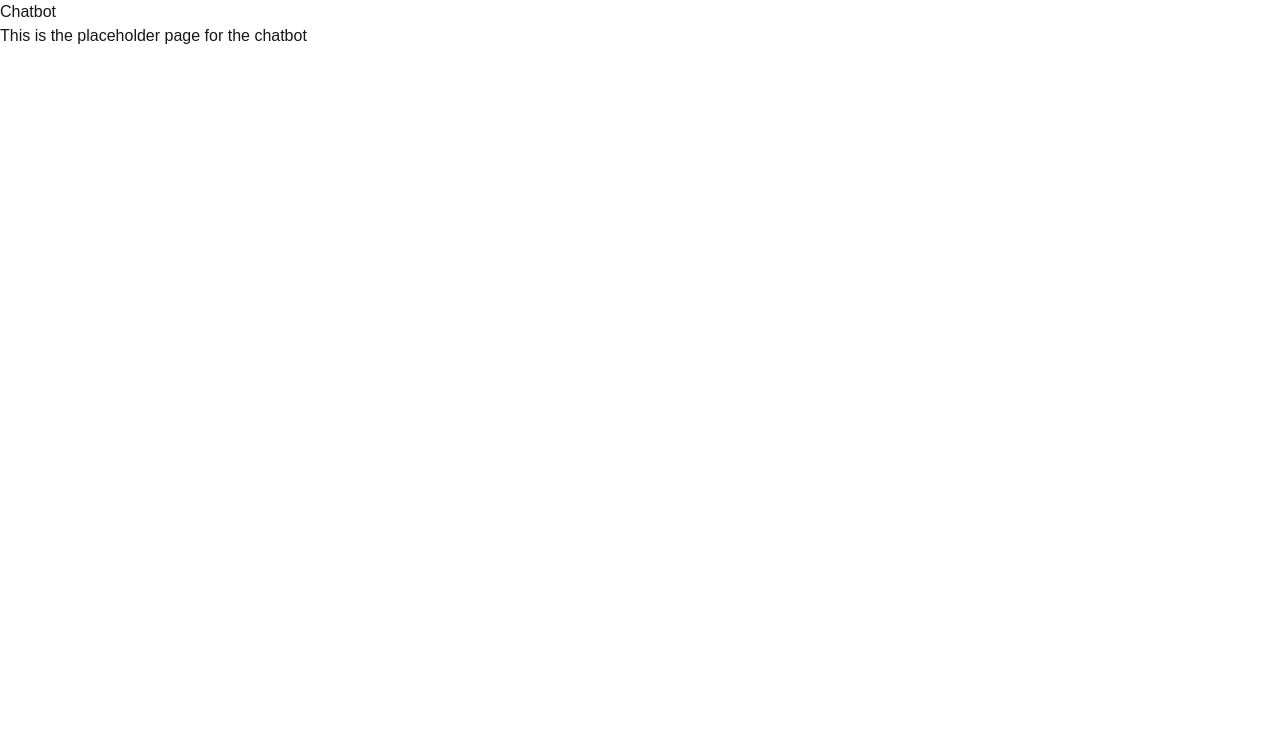
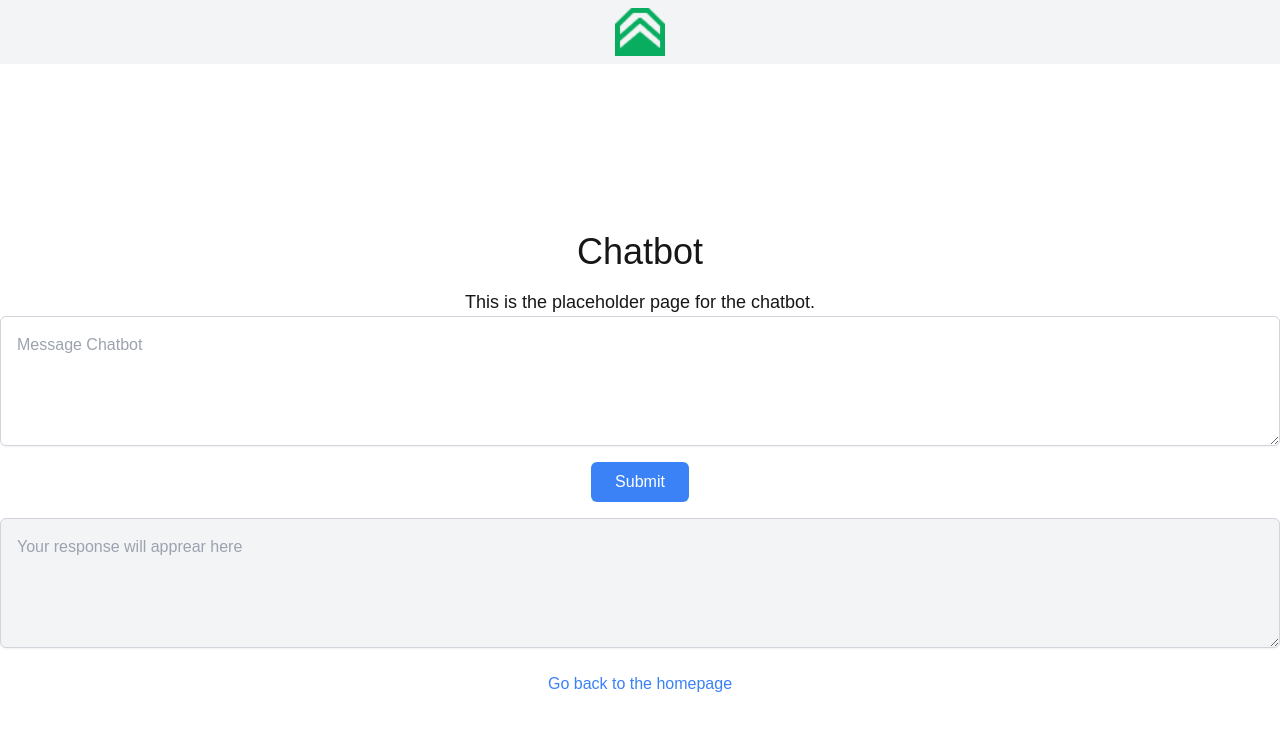
Before and after one commit to samm-47/CAPST, a Next.js app: page /chatbot in a window 1280 px wide. Shown: the top 730 px of the page. Built offline with nearby package versions, Linux system fonts and the light colour scheme.

Commit message:
added new layout files for all pages and added meta data for the website added basic chatbot placeholder

```diff
--- /dev/null
+++ b/app/calculator/calculator_layout.tsx
@@ -0,0 +1,47 @@
+// app/layout.tsx
+"use client"; // Mark this as a Client Component for client-side hooks
+
+import React, { useEffect } from "react";
+import Link from "next/link";
+import Image from "next/image";
+import localFont from "next/font/local";
+import "../globals.css";
+
+// Font setup
+const geistSans = localFont({
+  src: "../fonts/GeistVF.woff",
+  variable: "--font-geist-sans",
+  weight: "100 900",
+});
+const geistMono = localFont({
+  src: "../fonts/GeistMonoVF.woff",
+  variable: "--font-geist-mono",
+  weight: "100 900",
+});
+
+export default function ClientLayout({ children }: { children: React.ReactNode }) {
+  useEffect(() => {
+    // Any client-side logic can go here (e.g., analytics)
+  }, []);
+
+  return (
+    <div className={`${geistSans.variable} ${geistMono.variable} antialiased`}>
+      {/* Top navigation bar with logo */}
+      <div className="bg-gray-100 h-16 flex items-center justify-center px-8">
+        <Link href="/" passHref>
+          <Image
+            src="/green_expectations_logo.png"
+            alt="Green Expectations Logo"
+            width={50}
+            height={50}
+            className="transition hover:grayscale hover:brightness-90"
+            priority
+          />
+        </Link>
+      </div>
+
+      {/* Main content area */}
+      <main>{children}</main>
+    </div>
+  );
+}
--- a/app/calculator/page.tsx
+++ b/app/calculator/page.tsx
@@ -2,14 +2,31 @@
 import Image from 'next/image';
 import Link from 'next/link';
 import React from 'react';
+// Important for creation of the logo top right
+import Layout from "./calculator_layout"
 
 const CalculatorPage = () => {
   return (
-    <div>
-      <h1>Calculator</h1>
-      <p>This is a basic calculator placeholder page.</p>
-      {/* You can extend this with actual calculator functionality later */}
-    </div>
+
+    <Layout>
+      {/*} CSS grid to center content like home tsx page*/}
+      <div className="grid grid-rows-[20px_1fr_20px] items-center justify-items-center min-h-screen p-8 pb-20 gap-16 sm:p-20">
+        {/* Main content area (centered) */}
+        <main className="flex flex-col gap-8 row-start-2 items-center sm:items-start">
+          <h1 className="text-4xl">Sustainability Calculator</h1>
+          <p className="text-lg mt-4">This is a basic calculator placeholder page.</p>
+          {/* Add a link back to the homepage */}
+          <Link
+            href="/"
+            className="mt-6 rounded-full border border-solid border-black/[.08] transition-colors flex items-center justify-center text-sm sm:text-base h-10 sm:h-12 px-4 sm:px-5 sm:min-w-44 hover:bg-[#f2f2f2]"
+          >
+            Go back to the homepage
+          </Link>
+        </main>
+      </div>
+
+  </Layout>
+
   );
 };
 
--- /dev/null
+++ b/app/chatbot/chatbot_layout.tsx
@@ -0,0 +1,47 @@
+// app/layout.tsx
+"use client"; // Mark this as a Client Component for client-side hooks
+
+import React, { useEffect } from "react";
+import Link from "next/link";
+import Image from "next/image";
+import localFont from "next/font/local";
+import "../globals.css";
+
+// Font setup
+const geistSans = localFont({
+  src: "../fonts/GeistVF.woff",
+  variable: "--font-geist-sans",
+  weight: "100 900",
+});
+const geistMono = localFont({
+  src: "../fonts/GeistMonoVF.woff",
+  variable: "--font-geist-mono",
+  weight: "100 900",
+});
+
+export default function ClientLayout({ children }: { children: React.ReactNode }) {
+  useEffect(() => {
+    // Any client-side logic can go here (e.g., analytics)
+  }, []);
+
+  return (
+    <div className={`${geistSans.variable} ${geistMono.variable} antialiased`}>
+      {/* Top navigation bar with logo */}
+      <div className="bg-gray-100 h-16 flex items-center justify-center px-8">
+        <Link href="/" passHref>
+          <Image
+            src="/green_expectations_logo.png"
+            alt="Green Expectations Logo"
+            width={50}
+            height={50}
+            className="transition hover:grayscale hover:brightness-90"
+            priority
+          />
+        </Link>
+      </div>
+
+      {/* Main content area */}
+      <main>{children}</main>
+    </div>
+  );
+}
--- a/app/chatbot/page.tsx
+++ b/app/chatbot/page.tsx
@@ -1,16 +1,67 @@
 // app/chatbot/page.tsx
+"use client"; // This allows for the use of the useState hooks
 import Image from 'next/image';
 import Link from 'next/link';
-import React from 'react';
+import React, { useState } from 'react'; // Use state is a hook for dynamic states
+import Layout from './chatbot_layout';
 
 const ChatbotPage = () => {
+    // Store/Track user input and response here
+    const [userInput, setUserInput] = useState('');
+    const [response, setResponse] = useState('');
+
+    // Handle Input Changes Dynamically
+    const handleInputChanges = (event:React.ChangeEvent<HTMLTextAreaElement>) => {
+        setUserInput(event.target.value);
+    }
+    // Take input and generate response
+    const handleSubmission = () => {
+        setResponse(userInput); //Sets response same as input for now change later with chatbot functionality
+    }
     return(
-        <div>
-            <h1>Chatbot</h1>
-            <p>This is the placeholder page for the chatbot</p>
-            {/* add additional chatbot functionality here */}
+        <Layout>
+            {/* Use the same grid and flex styling as the calculator page */}
+            <div className="flex min-h-screen flex-col items-center justify-center">
+                <h1 className="text-4xl">Chatbot</h1>
+                <p className="text-lg mt-4">This is the placeholder page for the chatbot.</p>
 
-        </div>
+
+                <div className="flex flex-col items-center w-full max w-lg">
+                    {/*Input Section*/}
+                    <textarea
+                        value={userInput}
+                        onChange={handleInputChanges}
+                        className="w-full p-4 mb-4 border border-gray-300 rounded-md shadow-sm focus:outline-none focus:ring focus:border-blue-300"
+                        rows={4}
+                        placeholder="Message Chatbot"
+                    />
+                    {/*Summission Button*/}
+                    <button
+                        onClick={handleSubmission}
+                        className="mb-4 px-6 py-2 bg-blue-500 text-white rounded-md hover:bg-blue-600"
+                    >
+                        Submit
+                    </button>
+
+                    {/*Output box*/}
+                    <textarea
+                        value={response}
+                        readOnly
+                        className="w-full p-4 border border-gray-300 rounded-md shadow-sm bg-gray-100 text-gray-700"
+                        rows={4}
+                        placeholder="Your response will apprear here"
+                    />
+                </div>
+                {/* You can extend this with actual chatbot functionality later */}
+
+
+                {/* Homepage Link here */}
+                <Link href="/" className="mt-6 text-blue-500 hover:underline">
+                    Go back to the homepage
+                </Link>
+            </div>
+        </Layout>
+
     )
 }
 // Exports the chatbot for availability in other parts of the app
--- a/app/layout.tsx
+++ b/app/layout.tsx
@@ -1,33 +1,26 @@
+// app/layout.server.tsx
+import React from "react";
 import type { Metadata } from "next";
-import localFont from "next/font/local";
 import "./globals.css";
 
-const geistSans = localFont({
-  src: "./fonts/GeistVF.woff",
-  variable: "--font-geist-sans",
-  weight: "100 900",
-});
-const geistMono = localFont({
-  src: "./fonts/GeistMonoVF.woff",
-  variable: "--font-geist-mono",
-  weight: "100 900",
-});
-
+// Metadata for the application
 export const metadata: Metadata = {
-  title: "Create Next App",
-  description: "Generated by create next app",
+  title: "Green Expectations",
+  description: "Empowering Communities through green initiatives",
+  keywords: "sustainability, eco-friendly, solutions, housing",
+  robots: "index, follow",
 };
 
-export default function RootLayout({
-  children,
-}: Readonly<{
-  children: React.ReactNode;
-}>) {
+export default function ServerLayout({ children }: { children: React.ReactNode }) {
   return (
     <html lang="en">
-      <body
-        className={`${geistSans.variable} ${geistMono.variable} antialiased`}
-      >
+      <head>
+        <meta name="viewport" content="width=device-width, initial-scale=1" />
+        <meta name="description" content="Green Expectations website" />
+        <link rel="icon" href="/green_expectations_logo.png" />
+      </head>
+      <body>
+        {/* Global structure that wraps all pages */}
         {children}
       </body>
     </html>
--- a/app/page.tsx
+++ b/app/page.tsx
@@ -1,3 +1,4 @@
+// app/page.tsx
 import Image from "next/image";
 import Link from 'next/link';
 
@@ -5,24 +6,19 @@ export default function Home() {
   return (
     <div className="grid grid-rows-[20px_1fr_20px] items-center justify-items-center min-h-screen p-8 pb-20 gap-16 sm:p-20 font-[family-name:var(--font-geist-sans)]">
       <main className="flex flex-col gap-8 row-start-2 items-center sm:items-start">
-        {/* Green Expectations Logo Image here*/}
+        {/* Green Expectations Logo Image */}
         <Image
           className="object-cover"
           src="/green_expectations_logo.png"
           alt="Green Expectations.png logo"
-          layout="intrinsic"
           loading="eager"
           width={50}
           height={50}
           priority
         />
         <ol className="list-inside list-decimal text-sm text-center sm:text-left font-[family-name:var(--font-geist-mono)]">
-          <li className="mb-2">
-            Beginnings for GreenExpectations Web.
-          </li>
-          <li>
-            Save and see your changes instantly.
-          </li>
+          <li className="mb-2">Beginnings for GreenExpectations Web.</li>
+          <li>Save and see your changes instantly.</li>
         </ol>
 
         <div className="flex gap-4 items-center flex-col sm:flex-row">
@@ -35,18 +31,23 @@ export default function Home() {
             Read Next.js docs
           </a>
           {/* Add a link to the Calculator page */}
-          <Link href="/calculator"
-          className="rounded-full border border-solid border-transparent transition-colors flex items-center justify-center bg-foreground text-background gap-2 hover:bg-[#383838] dark:hover:bg-[#ccc] text-sm sm:text-base h-10 sm:h-12 px-4 sm:px-5">
+          <Link
+            href="/calculator"
+            className="rounded-full border border-solid border-transparent transition-colors flex items-center justify-center bg-foreground text-background gap-2 hover:bg-[#383838] dark:hover:bg-[#ccc] text-sm sm:text-base h-10 sm:h-12 px-4 sm:px-5"
+          >
             Go to Calculator
           </Link>
           {/* Link to the Chatbot page */}
-          <Link href="/chatbot"
-            className="rounded-full border border-solid border-transparent transition-colors flex items-center justify-center bg-foreground text-background gap-2 hover:bg-[#383838] dark:hover:bg-[#ccc] text-sm sm:text-base h-10 sm:h-12 px-4 sm:px-5">
-              Go to Chatbot
+          <Link
+            href="/chatbot"
+            className="rounded-full border border-solid border-transparent transition-colors flex items-center justify-center bg-foreground text-background gap-2 hover:bg-[#383838] dark:hover:bg-[#ccc] text-sm sm:text-base h-10 sm:h-12 px-4 sm:px-5"
+          >
+            Go to Chatbot
           </Link>
         </div>
+      </main>
 
-      </main>
+      {/* Footer Section */}
       <footer className="row-start-3 flex gap-6 flex-wrap items-center justify-center">
         <a
           className="flex items-center gap-2 hover:underline hover:underline-offset-4"
```
Also changed, not shown: 1 other file (tests, documents, lock files or other folders).
